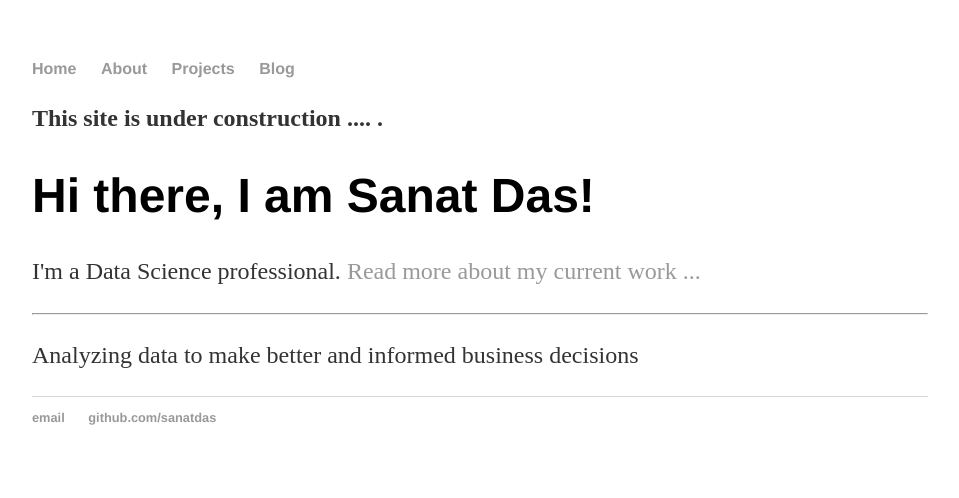
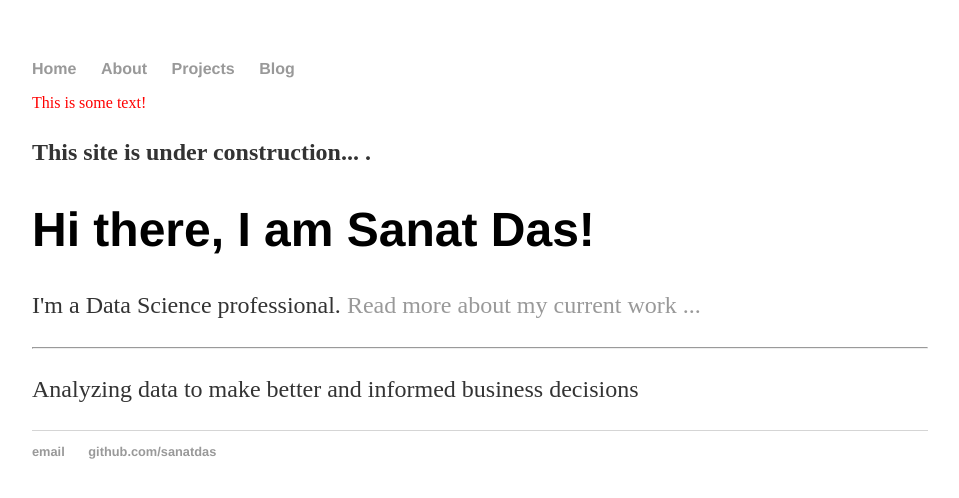
Before and after one commit to sanatdas/sanatdas1.github.io, a Jekyll site: the page built from index.html, in a window 1280 px wide. Shown: the top 498 px of the page, without its empty margins (160-1119 px from the left). Built offline with Jekyll 4.4.1, drawn with Linux system fonts in a browser that asks for light colours.

Commit message:
Update index.html

```diff
--- a/index.html
+++ b/index.html
@@ -3,8 +3,9 @@ layout: default
 title: Sanat Das - Data Science Portfolio
 ---
 <div>
-<p><strong>This site is under construction .... </a>.</strong></p>
-    </div>
+<font color="red">This is some text!</font>
+<p><strong>This site is under construction... </a>.</strong></p>
+</div>
 
 <div class="blurb">
 	<h1>Hi there, I am Sanat Das!</h1>
```
